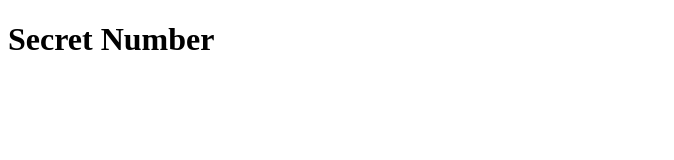
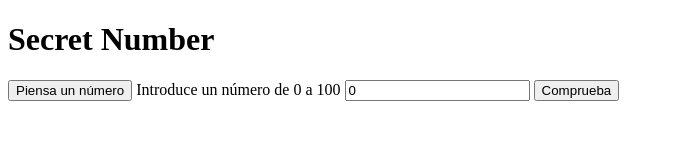
Before and after one commit to AliciaITB/Git_A3D2-ClasesM06, a plain HTML site: page SecretNumber/index.html in a window 1280 px wide. Shown: the whole page, without its empty margins (0-674 px from the left). Drawn offline with Linux system fonts and the light colour scheme.

Commit message:
NumeroSecreto

```diff
--- a/SecretNumber/index.html
+++ b/SecretNumber/index.html
@@ -3,10 +3,20 @@
 <head>
     <meta charset="UTF-8">
     <meta name="viewport" content="width=device-width, initial-scale=1.0">
+    <script src="script.js" defer></script>
     <title>Document</title>
 </head>
 <body>
     <h1>Secret Number</h1>
 
+        <button onclick="piensaRandom()">Piensa un número</button>
+
+        <label>Introduce un número de 0 a 100</label>
+        <input id="numUser" value="0">
+        <button onclick="comprueba()">Comprueba</button>
+
+        <br>
+        <p id="mensajeUser"></p>
+
 </body>
 </html>
--- /dev/null
+++ b/SecretNumber/script.js
@@ -0,0 +1,27 @@
+let intentos;
+let num;
+
+function piensaRandom() {
+    intentos = 0;
+    num = parseInt(Math.random() * 100);
+    console.log("El número es: " + num)
+}
+
+function comprueba() {
+    let numUser = parseInt(document.getElementById("numUser").value);
+    let msg = ""
+        ; console.log(numUser)
+    if (numUser < num) {
+        msg = "El número es más grande";
+        intentos++;
+    } else {
+        if (numUser > num) {
+            msg = "El número es más pequeño";
+            intentos++;
+        } else {
+            msg = "Has acertado el número: " + num + " en " + intentos + " intentos.";
+        }
+    }
+    console.log(msg);
+    document.getElementById("mensajeUser").innerHTML=msg;
+}
```
